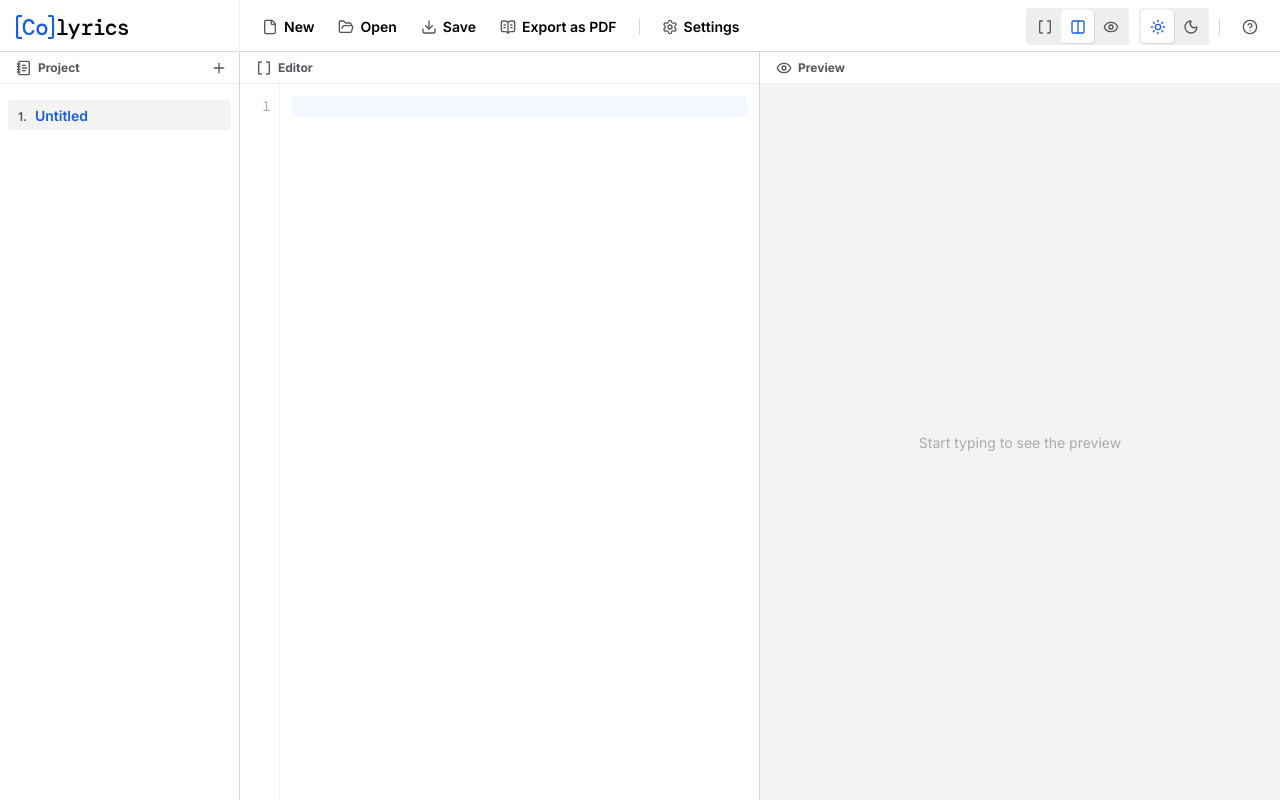
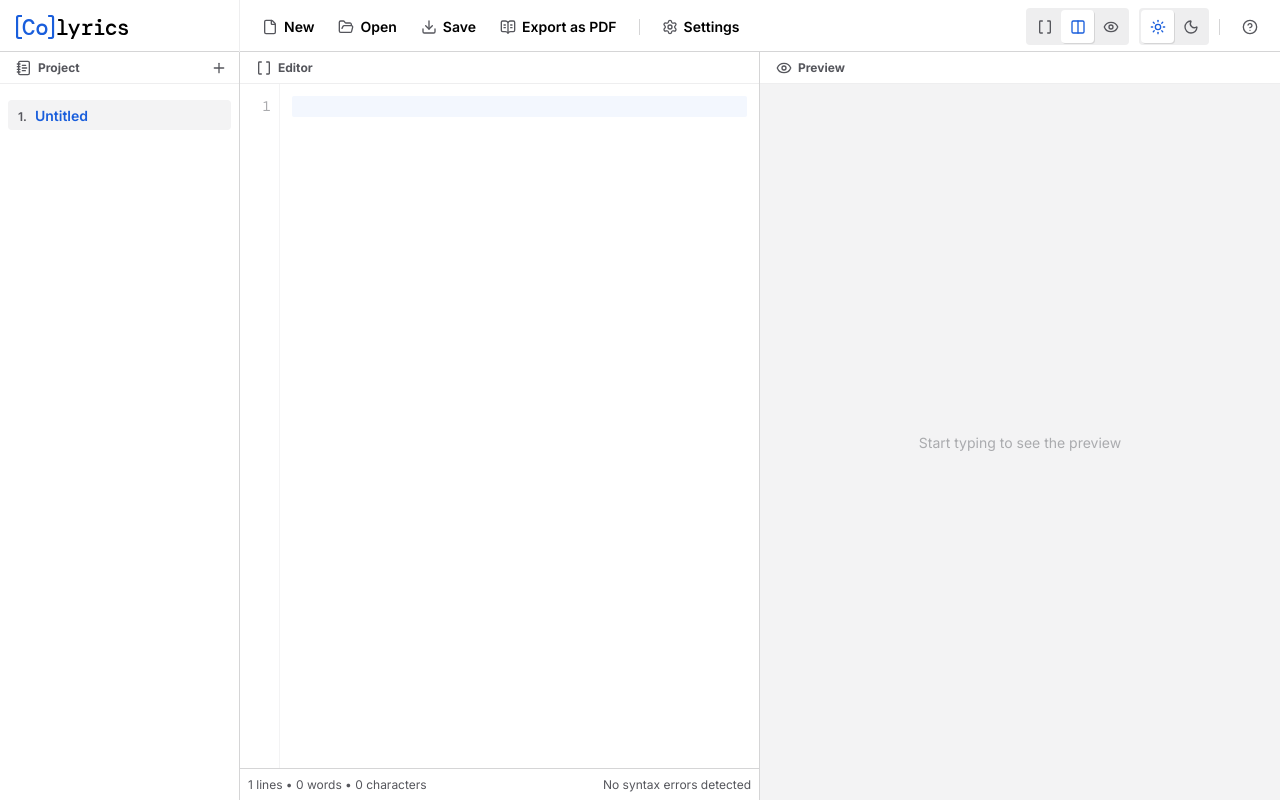
Before and after one commit to filgduarte/colyrics, a React (Vite) app: page / in a window 1280 px wide. Built offline with nearby package versions, Linux system fonts and the light colour scheme.

Commit message:
change: tweaks in the editor

```diff
--- a/src/App.css
+++ b/src/App.css
@@ -34,8 +34,8 @@
   --color-syntax-section: #059669;
   --color-syntax-text: var(--color-foreground);
   --color-syntax-chord: var(--color-primary);
-  --color-syntax-blockquote: #D97706;
-  --color-syntax-comment: #6b7280;
+  --color-syntax-blockquote: var(--color-accent);
+  --color-syntax-comment: var(--color-secondary);
   --color-editor-current-line: color-mix(in srgb, var(--color-primary) 5%, transparent);
   --color-editor-line-number: var(--color-secondary-25);
   --color-editor-current-line-number: var(--color-secondary-50);
--- a/src/components/feature/Editor/index.jsx
+++ b/src/components/feature/Editor/index.jsx
@@ -2,7 +2,7 @@ import { useState, useContext, useRef, useCallback, useMemo } from 'react';
 import { Brackets } from 'lucide-react';
 import { ProjectContext } from '../../../context';
 import Panel from '../../ui/Panel';
-import { highlightLine } from '../../../lib/syntax-highlight';
+import { highlightLine, countSyntaxErrors } from '../../../lib/syntax-highlight';
 import './style.css';
 
 export default function Editor() {
@@ -14,23 +14,33 @@ export default function Editor() {
     const overlayRef = useRef(null);
     const lineNumbersRef = useRef(null);
 
-    const [activeLine, setActiveLine] = useState(0);
+    const [currentLine, setCurrentLine] = useState(0);
 
     const lineCount = useMemo(() => {
         return content.split('\n').length;
     }, [content]);
 
-    const updateActiveLine = useCallback(() => {
+    const stats = useMemo(() => {
+        const charCount = content.length;
+        const wordCount = content.trim().split(/\s+/).filter(w => w.length > 0).length;
+        return { lineCount, wordCount, charCount };
+    }, [content, lineCount]);
+
+    const syntaxErrorCount = useMemo(() => {
+        return countSyntaxErrors(content);
+    }, [content]);
+
+    const updateCurrentLine = useCallback(() => {
         const textarea = textareaRef.current;
         if (!textarea) return;
 
         const pos = textarea.selectionStart;
         const text = textarea.value;
-        let line = 0;
-        for (let i = 0; i < pos && i < text.length; i++) {
-            if (text[i] === '\n') line++;
-        }
-        setActiveLine(line);
+        // Use split on /\r?\n/ to handle both \n and \r\n
+        const lines = text.slice(0, pos).split(/\r?\n/);
+        const line = lines.length - 1;
+
+        setCurrentLine(line);
     }, []);
 
     const handleScroll = useCallback(() => {
@@ -50,8 +60,8 @@ export default function Editor() {
         }
 
         // Update active line on scroll/click as well
-        updateActiveLine();
-    }, [updateActiveLine]);
+        updateCurrentLine();
+    }, [updateCurrentLine]);
 
     const handleChange = useCallback((e) => {
         const newContent = e.target.value;
@@ -68,8 +78,8 @@ export default function Editor() {
         });
 
         // Update active line after content mutation
-        updateActiveLine();
-    }, [currentSongIndex, setProject, updateActiveLine]);
+        updateCurrentLine();
+    }, [currentSongIndex, setProject, updateCurrentLine]);
 
     const lineNumbers = useMemo(() => {
         const numbers = [];
@@ -84,12 +94,27 @@ export default function Editor() {
         return content.split('\n');
     }, [content]);
 
+    const syntaxErrorMsg = syntaxErrorCount === 0
+        ? 'No syntax errors detected'
+        : `${syntaxErrorCount} syntax error${syntaxErrorCount !== 1 ? 's' : ''} detected`;
+
+    const footer = (
+        <>
+            <span className="status-stats">
+                {`${stats.lineCount} lines • ${stats.wordCount} words • ${stats.charCount} characters`}
+            </span>
+            <span className={`status-syntax-errors${syntaxErrorCount > 0 ? ' has-errors' : ''}`}>
+                {syntaxErrorMsg}
+            </span>
+        </>
+    )
+
     return (
-        <Panel title="Editor" icon={Brackets}>
+        <Panel title="Editor" icon={Brackets} footer={footer}>
             <div className="editor-container">
                 <div className="editor-line-numbers" ref={lineNumbersRef}>
                     {lineNumbers.map(num => (
-                        <div key={num} className={`editor-line-number${num - 1 === activeLine ? ' active-line' : ''}`}>{num}</div>
+                        <div key={num} className={`editor-line-number${num - 1 === currentLine ? ' active-line' : ''}`}>{num}</div>
                     ))}
                 </div>
                 <div className="editor-content">
@@ -98,7 +123,7 @@ export default function Editor() {
                             {overlayLines.map((line, i) => (
                                 <div
                                     key={i}
-                                    className={`editor-overlay-line${i === activeLine ? ' active-line' : ''}`}
+                                    className={`editor-overlay-line${i === currentLine ? ' active-line' : ''}`}
                                 >
                                     <span dangerouslySetInnerHTML={{ __html: highlightLine(line) || '&nbsp;' }} />
                                 </div>
@@ -111,9 +136,9 @@ export default function Editor() {
                         value={content}
                         onChange={handleChange}
                         onScroll={handleScroll}
-                        onSelect={updateActiveLine}
-                        onKeyUp={updateActiveLine}
-                        onClick={updateActiveLine}
+                        onSelect={updateCurrentLine}
+                        onKeyUp={updateCurrentLine}
+                        onClick={updateCurrentLine}
                         spellCheck={false}
                         autoComplete="off"
                         autoCorrect="off"
--- a/src/components/feature/Editor/style.css
+++ b/src/components/feature/Editor/style.css
@@ -148,3 +148,13 @@
     color: var(--color-editor-error);
     border-radius: 2px;
 }
+
+/* ── Footer: Syntax Error Status ── */
+
+.status-syntax-errors {
+    color: var(--color-secondary);
+}
+
+.status-syntax-errors.has-errors {
+    color: var(--color-editor-error);
+}
--- a/src/components/layout/Main/style.css
+++ b/src/components/layout/Main/style.css
@@ -1,5 +1,5 @@
 #app-main {
     display: grid;
     grid-template-columns: var(--sidebar-width) 1fr 1fr;
-    height: 100%;
+    height: calc(100vh - var(--header-height));
 }
--- a/src/components/ui/Panel/style.css
+++ b/src/components/ui/Panel/style.css
@@ -1,8 +1,9 @@
 .app-panel {
     display: flex;
     flex-direction: column;
-    overflow: hidden;
     height: 100%;
+    max-height: 100%;
+    overflow: scroll-y;
 }
 
 .app-panel:not(:last-child) {
--- a/src/lib/syntax-highlight/index.js
+++ b/src/lib/syntax-highlight/index.js
@@ -1 +1 @@
-export { highlightLine } from "./highlightLine.js";
+export { highlightLine, countSyntaxErrors } from "./highlightLine.js";
```
Also changed, not shown: src/lib/syntax-highlight/highlightLine.js.
